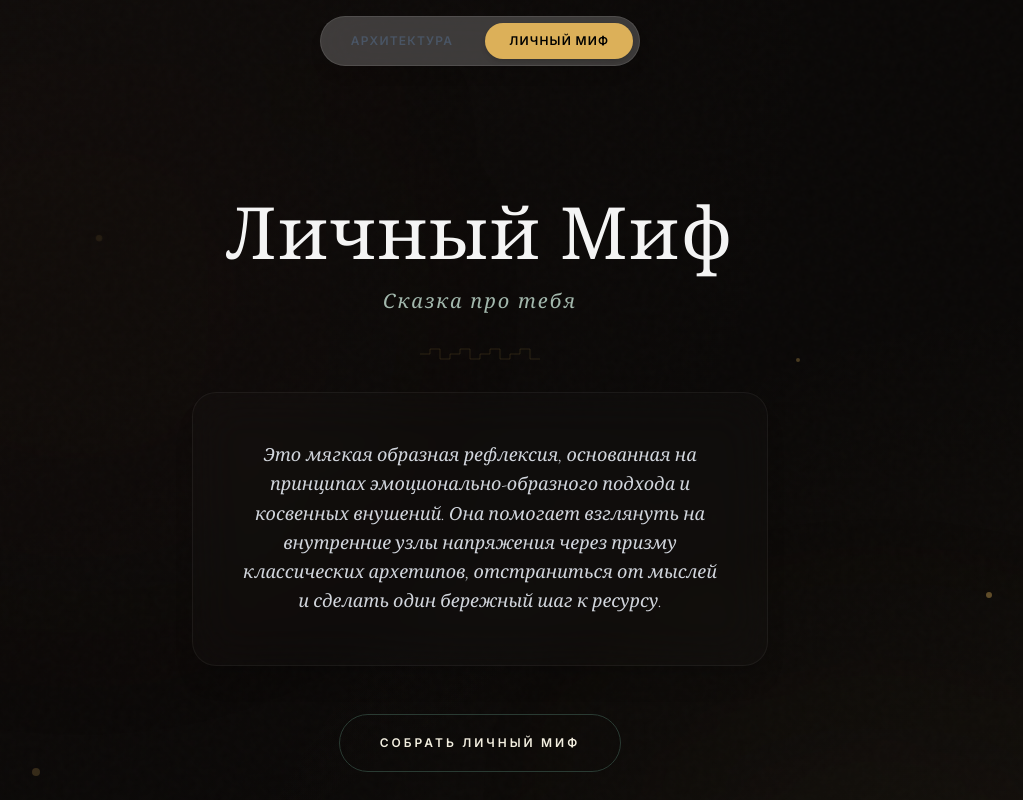
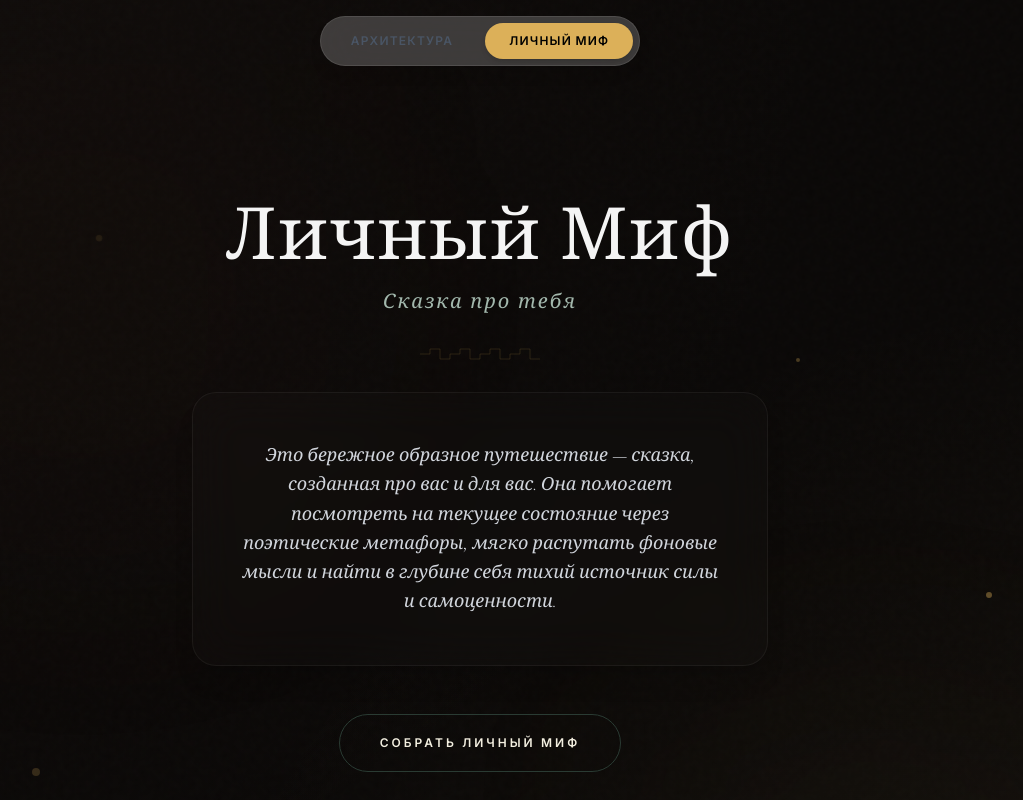
Before and after one commit to gnabriverner-pixel/Zerkalo, a React (Vite) app: page / in a window 1280 px wide. Both pictures are taken after a click on the button "ЛИЧНЫЙ МИФ". Shown: the top 800 px of the page, without its empty margins (160-1183 px from the left). Built offline with nearby package versions, Linux system fonts and the light colour scheme; a web font is replaced by a local one.

Commit message:
feat(soften): remove indirect suggestion references and add Nikolai Demidov's actor method parameters

```diff
--- a/server.ts
+++ b/server.ts
@@ -320,6 +320,9 @@ ${mythRubric}
 5. Синтез Древней Греции и Ведической мифологии:
    - Сплети сюжет сказки на пересечении древнегреческой героики (ясность, чистота, понятие внутренней судьбы-даймона, преодоление испытаний, поиск гармонии) и ведической космогонии (понятие Дхармы как вселенского порядка, Атмана как нерушимого божественного источника внутри человека, священной нити судьбы Сутры, внутреннего огня Агни).
    - Текст должен быть возвышающим, напоминающим человеку о его изначальном благородстве, чистоте духа и внутреннем свете. Избегай банального бытового языка — пиши возвышенно, со вкусом, поэтично и премиально.
+6. Метод Демидова (Принцип органического реагирования):
+   - Позволь истории течь спонтанно и непринужденно. Избегай надуманной морали, резких искусственных выводов или жесткого морализаторства.
+   - Пусть герой реагирует на события органически и естественно — прислушивается к мимолетным импульсам, переводит взгляд без усилий, доверяет своей природе.
 
 Верни JSON:
 {
--- a/src/components/PersonalMyth.tsx
+++ b/src/components/PersonalMyth.tsx
@@ -170,7 +170,7 @@ export default function PersonalMyth() {
 
               <div className="bg-white/[0.015] backdrop-blur-xl border border-white/5 rounded-3xl p-8 md:p-12 mb-12 shadow-xl max-w-xl mx-auto">
                 <p className="font-serif text-[1.1rem] md:text-lg text-gray-300 leading-relaxed italic">
-                  Это мягкая образная рефлексия, основанная на принципах эмоционально-образного подхода и косвенных внушений. Она помогает взглянуть на внутренние узлы напряжения через призму классических архетипов, отстраниться от мыслей и сделать один бережный шаг к ресурсу.
+                  Это бережное образное путешествие — сказка, созданная про вас и для вас. Она помогает посмотреть на текущее состояние через поэтические метафоры, мягко распутать фоновые мысли и найти в глубине себя тихий источник силы и самоценности.
                 </p>
               </div>
 
```
